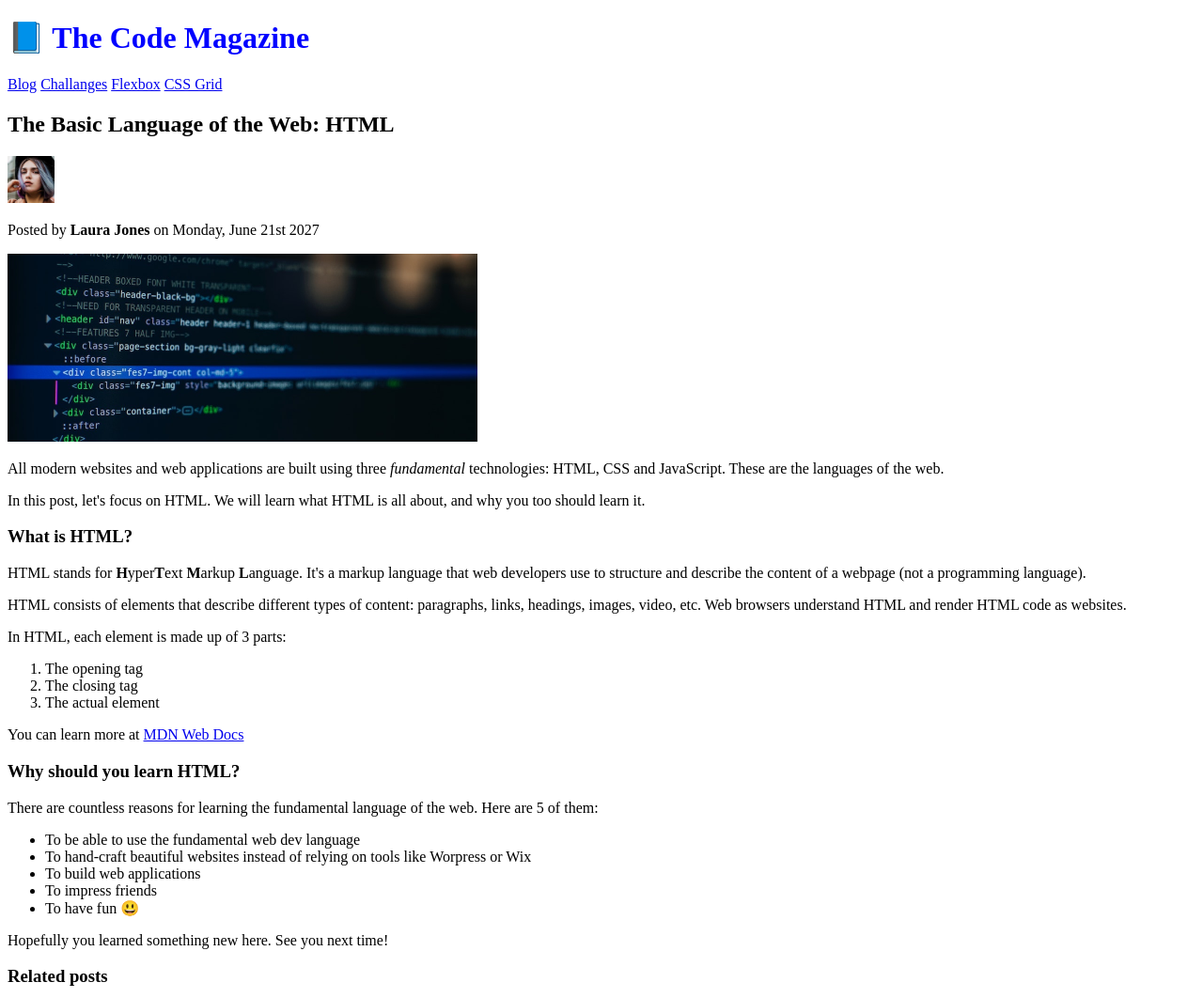
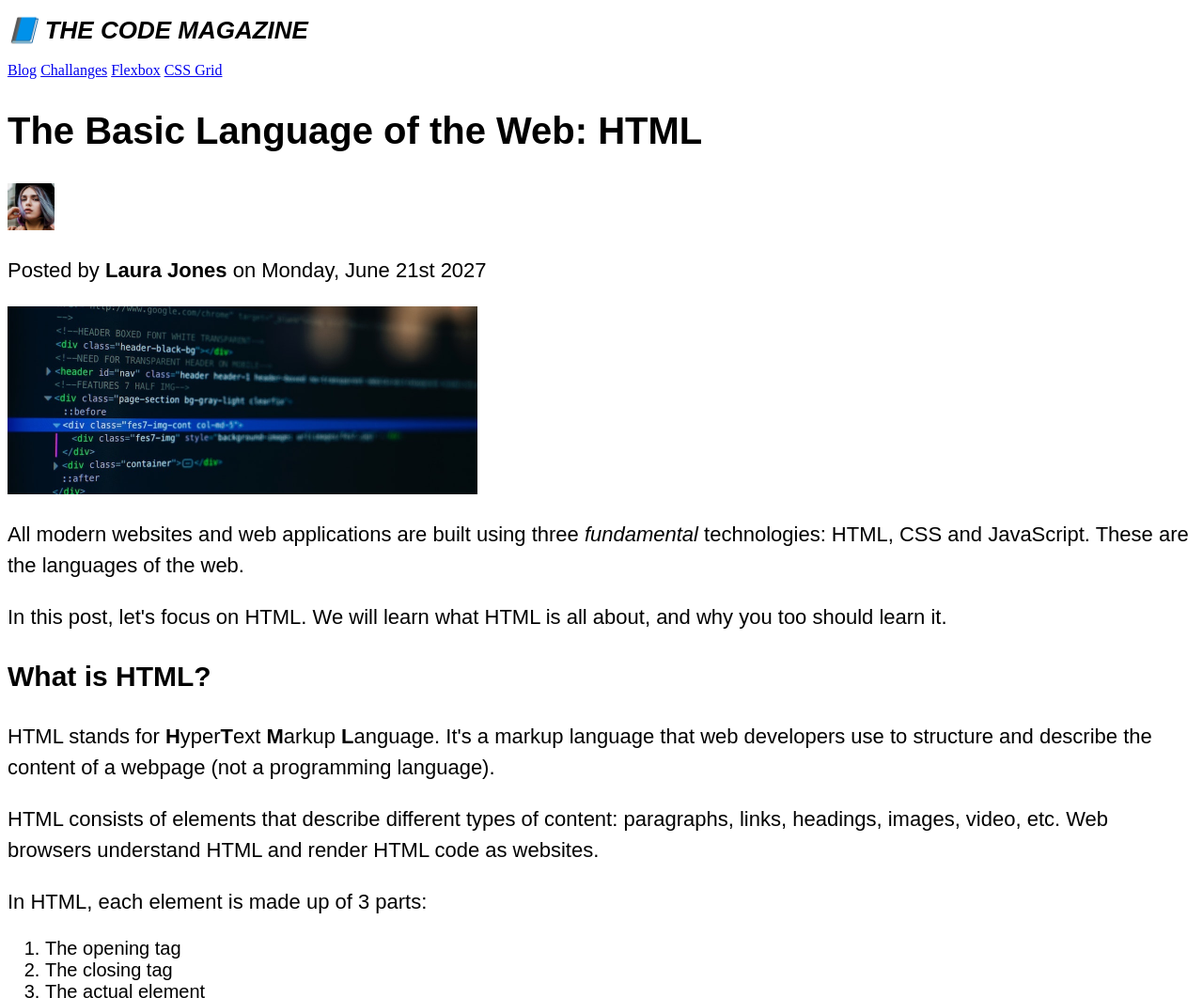
Before and after one commit to Edveika/Udemy-HTML-CSS, a plain HTML site: page Section3/TheCodeMagazineCSS/index.html in a window 1280 px wide. Shown: the top 1062 px of the page at 94% size. Drawn offline with Linux system fonts and the light colour scheme.

Commit message:
Section3 lecture23

```diff
--- a/Section3/TheCodeMagazineCSS/index.html
+++ b/Section3/TheCodeMagazineCSS/index.html
@@ -85,9 +85,9 @@
         <li>To have fun 😃</li>
       </ul>
       <p>Hopefully you learned something new here. See you next time!</p>
-      <h3>Related posts</h3>
     </article>
     <aside>
+      <h4>Related posts</h4>
       <ul>
         <li>
           <a href="#"
--- a/Section3/TheCodeMagazineCSS/style.css
+++ b/Section3/TheCodeMagazineCSS/style.css
@@ -1,3 +1,34 @@
 h1 {
-  color: blue;
+  font-size: 26px;
+  font-family: sans-serif;
+  text-transform: uppercase;
+  font-style: italic;
 }
+
+h2 {
+  font-size: 40px;
+  font-family: sans-serif;
+}
+
+h3 {
+  font-size: 30px;
+  font-family: sans-serif;
+}
+
+h4 {
+  font-size: 20px;
+  font-family: sans-serif;
+  text-transform: uppercase;
+  text-align: center;
+}
+
+p {
+  font-size: 22px;
+  font-family: sans-serif;
+  line-height: 1.5;
+}
+
+li {
+  font-size: 20px;
+  font-family: sans-serif;
+}
```
